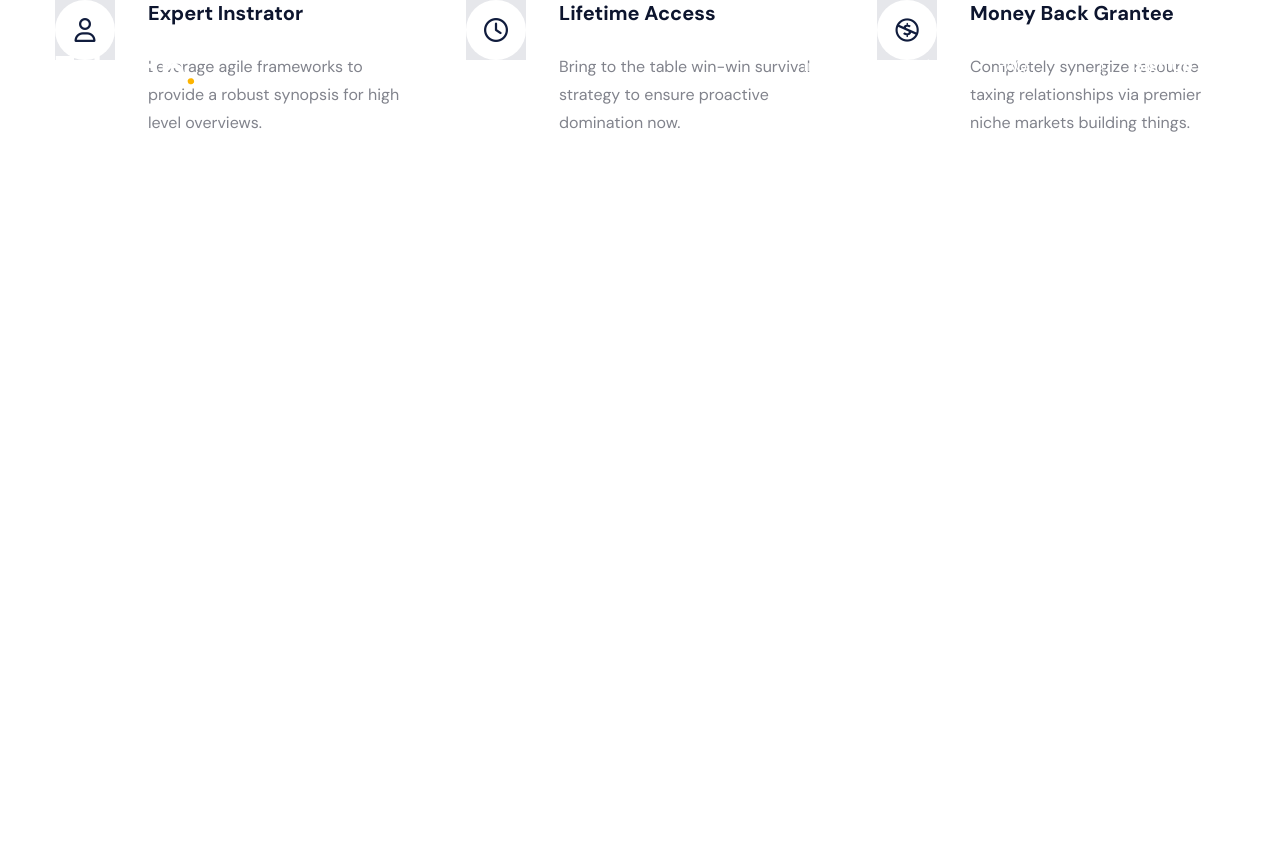
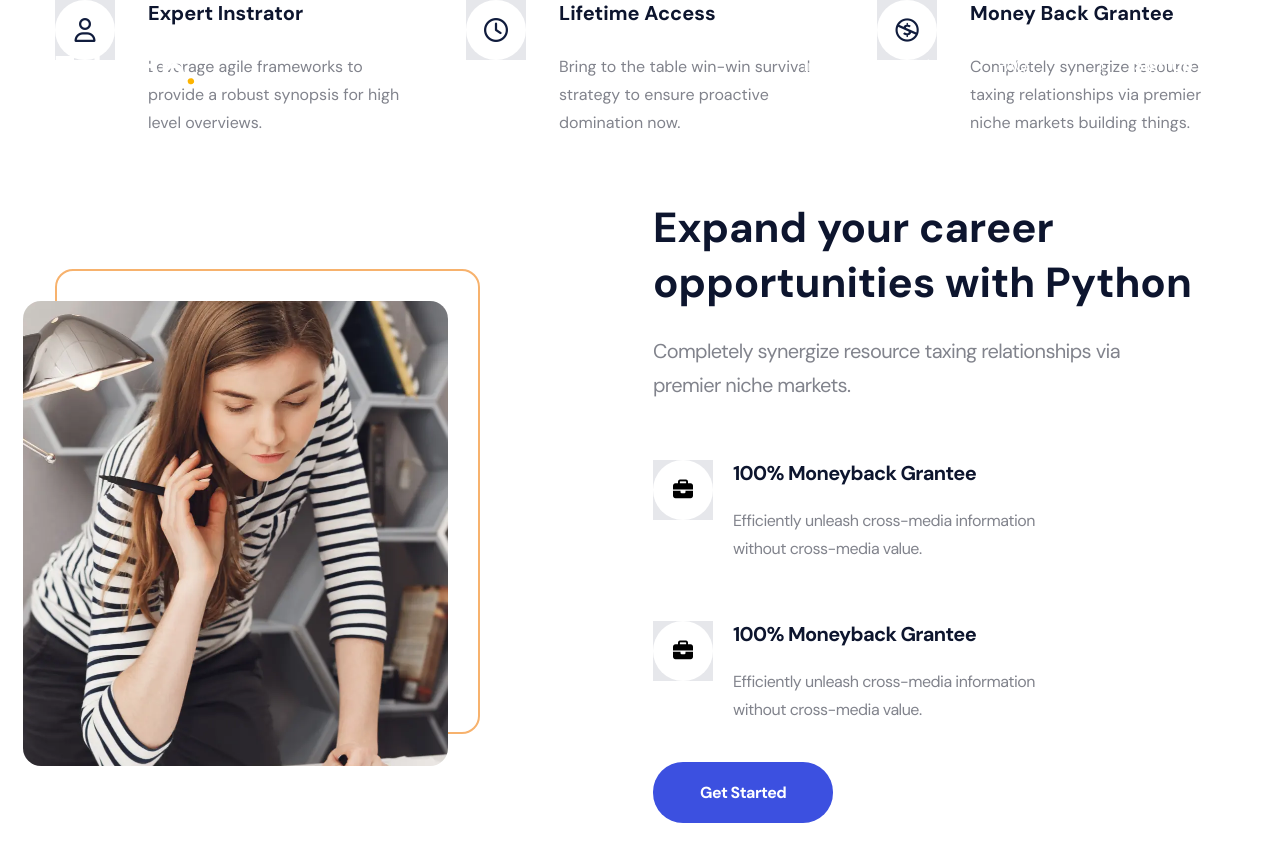
Before and after one commit to zihad-dev/edulab_clab, a plain HTML site: page index.html in a window 1280 px wide. Before the commit the page ends 800 px from the top, so only its background shows below. Drawn offline with Linux system fonts and the light colour scheme.

Commit message:
add expand

```diff
--- a/css/style.css
+++ b/css/style.css
@@ -101,3 +101,104 @@ a {
   max-width: 255px;
 }
 /* ========expart css end here==== */
+/* ========expand css start here==== */
+#expand {
+  margin-bottom: 80px;
+}
+.expand_wrapper {
+  display: flex;
+  justify-content: space-between;
+  align-items: center;
+}
+.expand_img_border {
+  width: 425px;
+  height: 465px;
+  border: 2px solid #f7b26d;
+  border-radius: 18px;
+  position: relative;
+}
+.expand_img {
+  width: 425px;
+  height: 465px;
+  border-radius: 18px;
+  position: absolute;
+  top: 30px;
+  right: 30px;
+  overflow: hidden;
+}
+.expand_img_box {
+  width: 100%;
+  height: 100%;
+  object-fit: cover;
+}
+.expand_content h2 {
+  color: #0d152e;
+  font-size: 42px;
+  font-weight: 700;
+  line-height: 55px;
+  max-width: 572px;
+  margin-bottom: 24px;
+}
+.expand_content p {
+  color: #81838c;
+  font-size: 20px;
+  font-weight: 400;
+  line-height: 34px;
+  letter-spacing: -0.66px;
+  max-width: 480px;
+  margin-bottom: 58px;
+}
+/* ==================expand logo=============== */
+.expand_content_item {
+  display: flex;
+  column-gap: 20px;
+}
+.expand_content_button {
+  width: 60px;
+  height: 60px;
+  background-color: rgba(16, 28, 61, 0.1);
+}
+.expand_content_icon {
+  width: 60px;
+  height: 60px;
+  background-color: #ffffff;
+  border-radius: 50%;
+  position: relative;
+}
+.expand_content_icon i {
+  font-size: 20px;
+  position: absolute;
+  top: 50%;
+  left: 50%;
+  transform: translate(-50%, -50%);
+}
+/* ============================== */
+.expand_content_item_text h3 {
+  color: #0d152e;
+  font-size: 20px;
+  font-weight: 700;
+  line-height: normal;
+  letter-spacing: -0.66px;
+  margin-bottom: 21px;
+}
+.expand_content_item_text p {
+  color: #81838c;
+  font-size: 16px;
+  font-style: normal;
+  font-weight: 400;
+  line-height: 28px;
+  letter-spacing: -0.5px;
+  max-width: 327px;
+}
+.expand_content a {
+  color: #fff;
+  text-align: center;
+  font-size: 16px;
+  font-weight: 700;
+  line-height: normal;
+  letter-spacing: -0.528px;
+  padding: 20px 47px;
+  border-radius: 30px;
+  background: #3c50e0;
+}
+/* ========expand css end here==== */
--- a/index.html
+++ b/index.html
@@ -91,5 +91,64 @@
       </div>
     </section>
     <!-- =====expart part ends here===== -->
+    <!-- =====expand part starts here===== -->
+    <section id="expand">
+      <div class="container">
+        <div class="expand_wrapper">
+          <div class="expand_images">
+            <div class="expand_img_border">
+              <div class="expand_img">
+                <img
+                  src="./images/expand.webp"
+                  alt="expand"
+                  class="expand_img_box"
+                />
+              </div>
+            </div>
+          </div>
+          <div class="expand_content">
+            <h2>Expand your career opportunities with Python</h2>
+            <p>
+              Completely synergize resource taxing relationships via premier
+              niche markets.
+            </p>
+            <div class="expand_content_item">
+              <!-- =============== -->
+              <div class="expand_content_button">
+                <div class="expand_content_icon">
+                  <i class="fa-solid fa-briefcase"></i>
+                </div>
+              </div>
+              <!-- =============== -->
+              <div class="expand_content_item_text">
+                <h3>100% Moneyback Grantee</h3>
+                <p>
+                  Efficiently unleash cross-media information without
+                  cross-media value.
+                </p>
+              </div>
+            </div>
+            <div class="expand_content_item">
+              <!-- =============== -->
+              <div class="expand_content_button">
+                <div class="expand_content_icon">
+                  <i class="fa-solid fa-briefcase"></i>
+                </div>
+              </div>
+              <!-- =============== -->
+              <div class="expand_content_item_text">
+                <h3>100% Moneyback Grantee</h3>
+                <p>
+                  Efficiently unleash cross-media information without
+                  cross-media value.
+                </p>
+              </div>
+            </div>
+            <a href="#">Get Started</a>
+          </div>
+        </div>
+      </div>
+    </section>
+    <!-- =====expand part ends here===== -->
   </body>
 </html>
```
Lines whose indentation alone changed are shown as unchanged.
